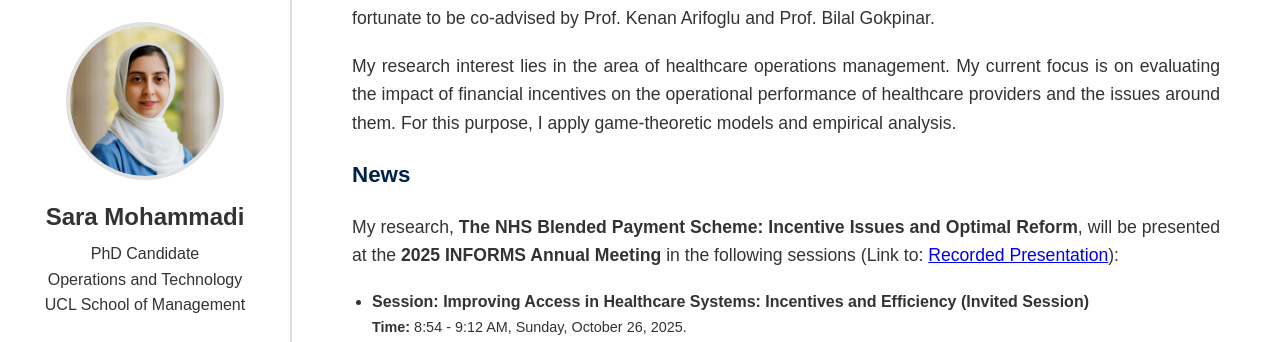
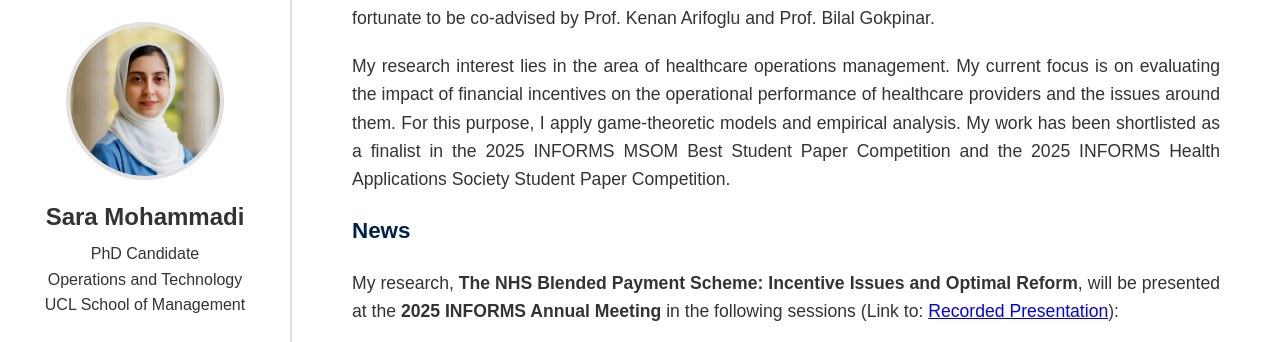
Before and after one commit to SaraMohammadi22/SaraMohammadi22.github.io, a plain HTML site: page index.html in a window 1280 px wide. Shown: the part 168-510 px from the top of the page. Drawn offline with Linux system fonts and the light colour scheme.

Commit message:
Update index.html

```diff
--- a/index.html
+++ b/index.html
@@ -55,6 +55,7 @@
                 </p>
                 <p align="justify">
                 My research interest lies in the area of healthcare operations management. My current focus is on evaluating the impact of financial incentives on the operational performance of healthcare providers and the issues around them. For this purpose, I apply game-theoretic models and empirical analysis.
+                My work has been shortlisted as a finalist in the 2025 INFORMS MSOM Best Student Paper Competition and the 2025 INFORMS Health Applications Society Student Paper Competition.
                 </p>
 
                 <h2><strong>News</strong></h2>
```
